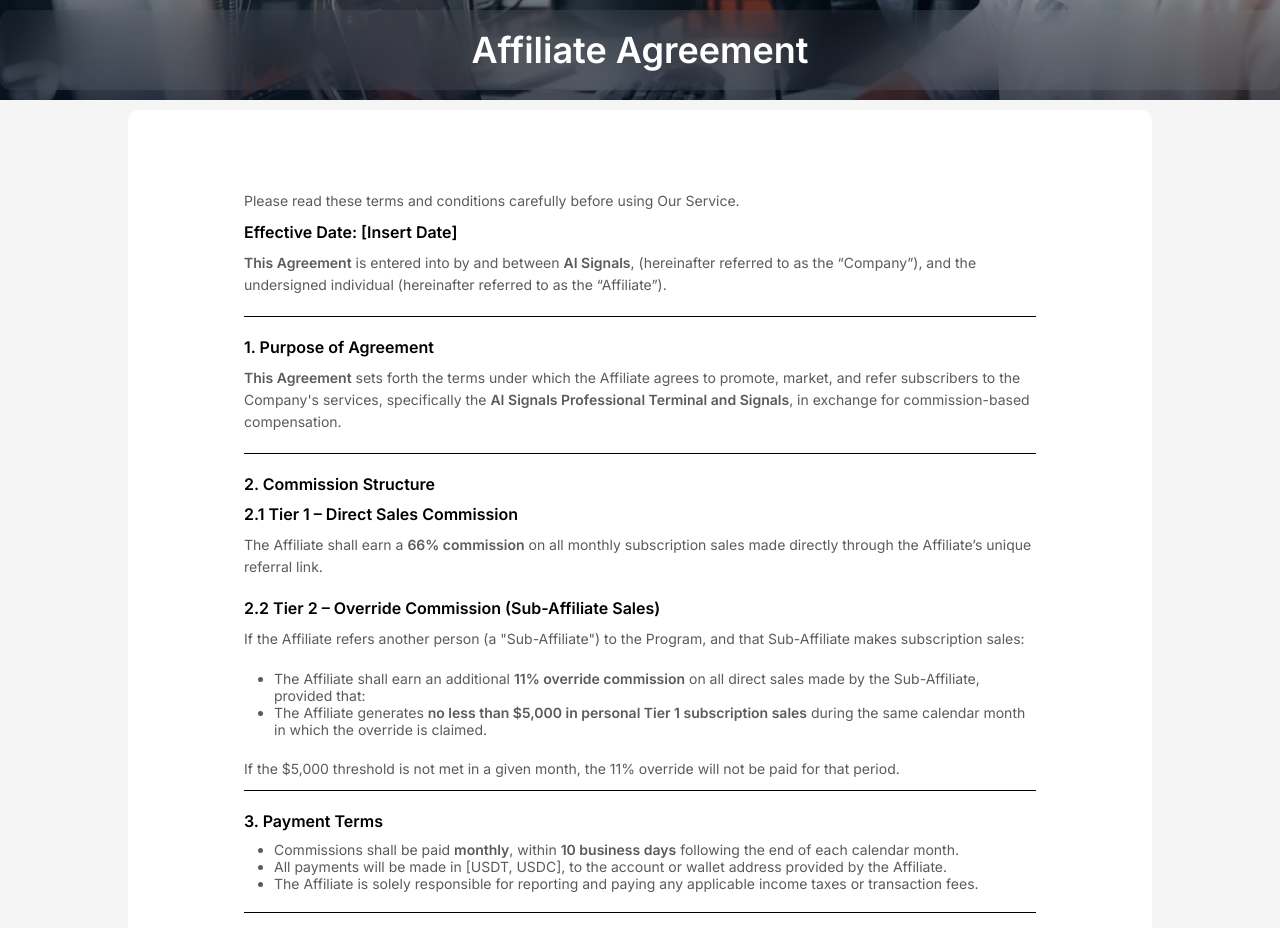
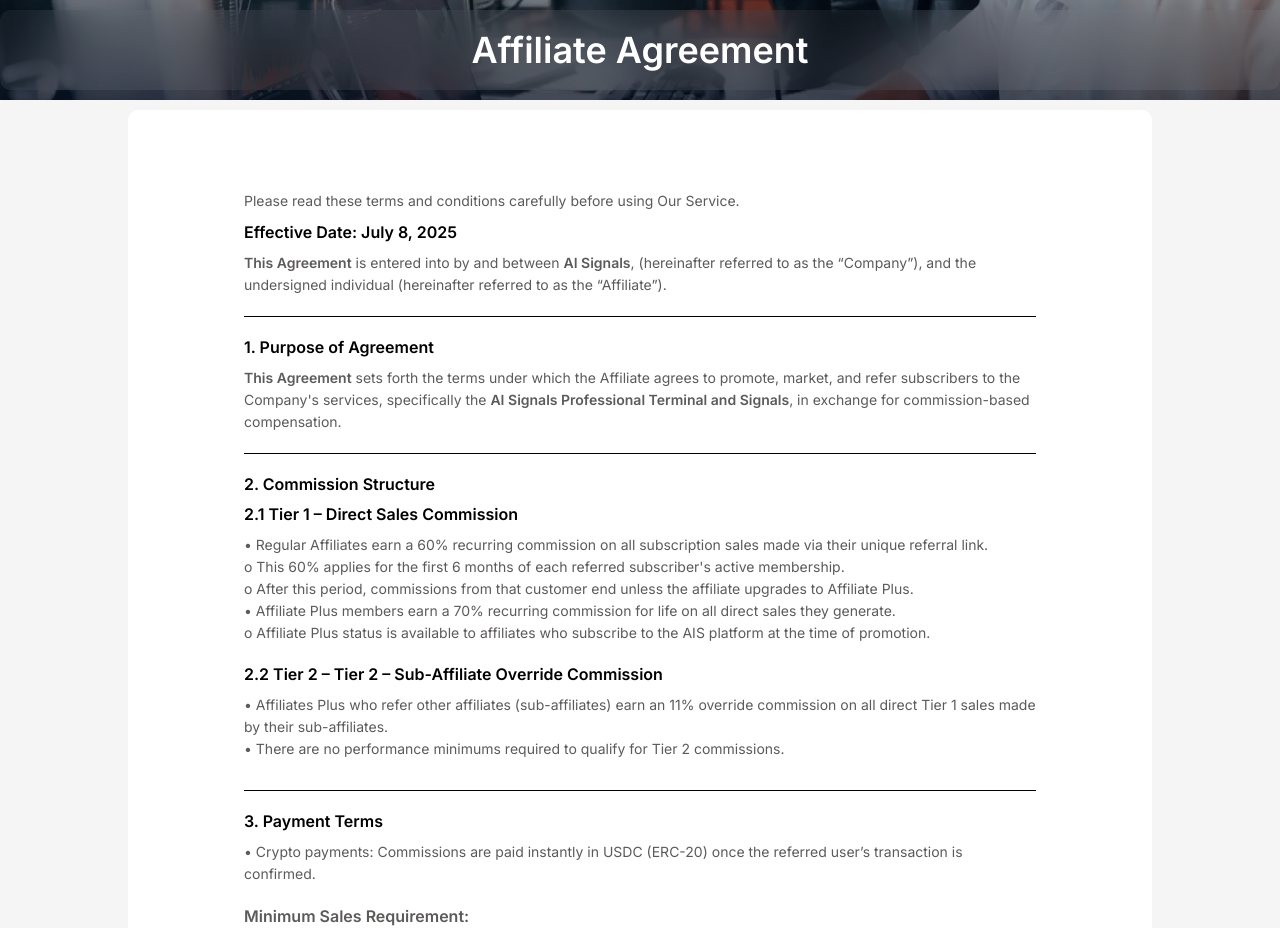
Before and after one commit to dev-ai-signals/affiliate-dashboard, a Vue app: page /agreement in a window 1280 px wide. Shown: the top 928 px of the page. Built offline with nearby package versions, Linux system fonts and the light colour scheme.

Commit message:
agreement content update

```diff
--- a/src/pages/Agreement.vue
+++ b/src/pages/Agreement.vue
@@ -9,7 +9,7 @@
     <div class="agreement__content">
       <p class="first-paragraph">Please read these terms and conditions carefully before using Our Service.</p>
 
-      <h3>Effective Date: [Insert Date]</h3>
+      <h3>Effective Date: {{ today }}</h3>
       <p><strong>This Agreement</strong> is entered into by and between <strong>AI Signals</strong>, (hereinafter referred to as the “Company”), and the undersigned individual (hereinafter referred to as the “Affiliate”).</p>
 
       <span class="break-line"></span>
@@ -22,23 +22,25 @@
       <h3>2. Commission Structure</h3>
 
       <h3>2.1 Tier 1 – Direct Sales Commission</h3>
-      <p class="dif-margin-p">The Affiliate shall earn a <strong>66% commission</strong> on all monthly subscription sales made directly through the Affiliate’s unique referral link.</p>
+      <p>•	Regular Affiliates earn a 60% recurring commission on all subscription sales made via their unique referral link.</p>
+      <p>o	This 60% applies for the first 6 months of each referred subscriber's active membership.</p>
+      <p>o	After this period, commissions from that customer end unless the affiliate upgrades to Affiliate Plus.</p>
+      <p>•	Affiliate Plus members earn a 70% recurring commission for life on all direct sales they generate.</p>
+      <p class="dif-margin-p">o	Affiliate Plus status is available to affiliates who subscribe to the AIS platform at the time of promotion.</p>
 
-      <h3>2.2 Tier 2 – Override Commission (Sub-Affiliate Sales)</h3>
-      <p class="list-text-top">If the Affiliate refers another person (a "Sub-Affiliate") to the Program, and that Sub-Affiliate makes subscription sales:</p>
+      <h3>2.2 Tier 2 – Tier 2 – Sub-Affiliate Override Commission</h3>
+      <p>•	Affiliates Plus who refer other affiliates (sub-affiliates) earn an 11% override commission on all direct Tier 1 sales made by their sub-affiliates.</p>
+      <p class="list-text-top">•	There are no performance minimums required to qualify for Tier 2 commissions.</p>
+      <span class="break-line-three"></span>
 
+      <h3>3. Payment Terms</h3>
+      <p class="dif-margin-p">•	Crypto payments: Commissions are paid instantly in USDC (ERC-20) once the referred user’s transaction is confirmed.</p>
+      <p class="highlighted">Minimum Sales Requirement:</p>
       <ul>
-        <li>The Affiliate shall earn an additional <strong>11% override commission</strong> on all direct sales made by the Sub-Affiliate, provided that:</li>
-        <li>The Affiliate generates <strong>no less than $5,000 in personal Tier 1 subscription sales</strong> during the same calendar month in which the override is claimed.</li>
-      </ul>
-      <p class="list-text-bottom">If the $5,000 threshold is not met in a given month, the 11% override will not be paid for that period.</p>
-
-      <span class="break-line-three"></span>
-      <h3>3. Payment Terms</h3>
-      <ul>
-        <li>Commissions shall be paid <strong>monthly</strong>, within <strong>10 business days</strong> following the end of each calendar month.</li>
-        <li>All payments will be made in [USDT, USDC], to the account or wallet address provided by the Affiliate.</li>
-        <li>The Affiliate is solely responsible for reporting and paying any applicable income taxes or transaction fees.</li>
+        <li>Affiliates must refer a minimum of 2 unique, paying customers before any commissions are released. This applies to both Tier 1 earnings.</li>
+        <li>Credit card payments: Subject to a 90-day clearance period before commissions are released.</li>
+        <li>Each affiliate must submit one valid ERC-20 wallet address for payment.</li>
+        <li>Affiliates are solely responsible for tax reporting and ensuring wallet accuracy.</li>
       </ul>
 
       <span class="break-line-two"></span>
@@ -189,6 +191,12 @@
   }
 }
 
+const today = new Date().toLocaleDateString(undefined, {
+  year: 'numeric',
+  month: 'long',
+  day: 'numeric',
+})
+
 onMounted(() => {
   window.addEventListener('resize', checkMobile)
 })
@@ -270,6 +278,14 @@
       font-size: 14px;
       line-height: 22px;
       color: rgba(93, 90, 90, 1);
+    }
+
+    .highlighted {
+      font-weight: 700;
+      font-size: 16px;
+      line-height: 22px;
+      color: rgba(93, 90, 90, 1);
+      margin: 0;
     }
 
     .break-line {
```
